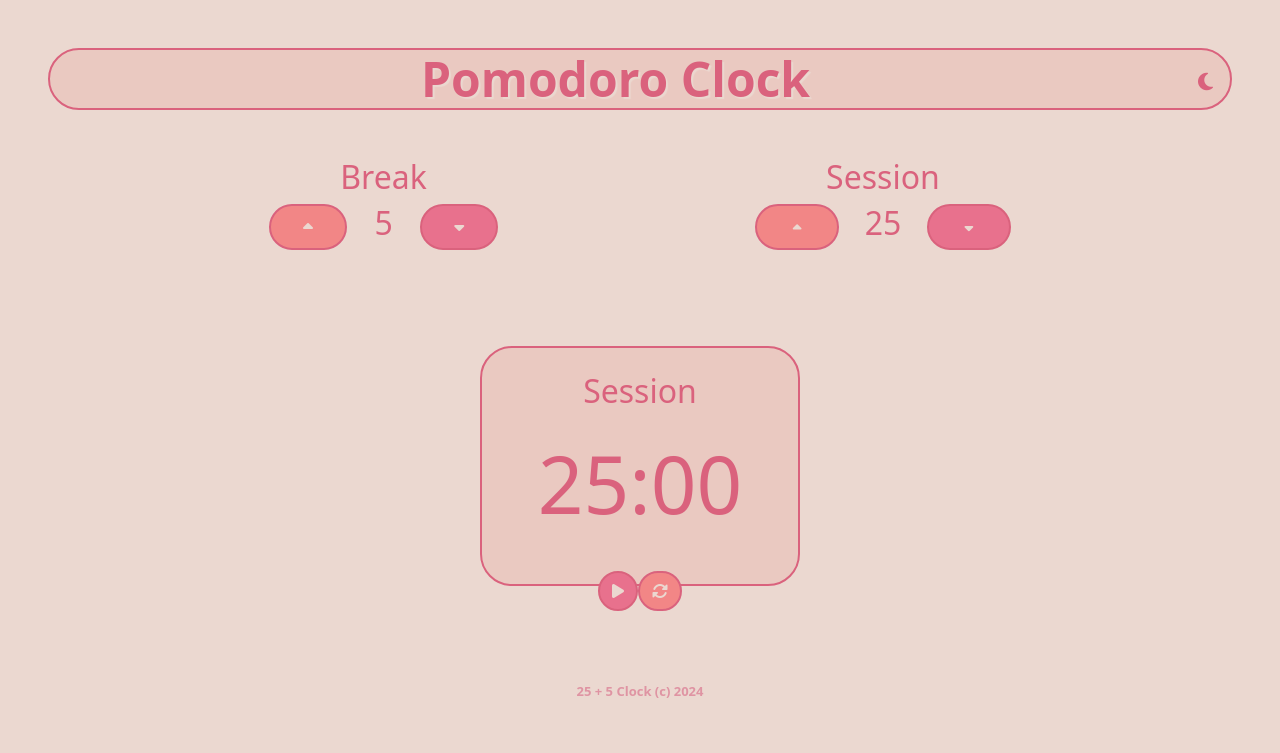
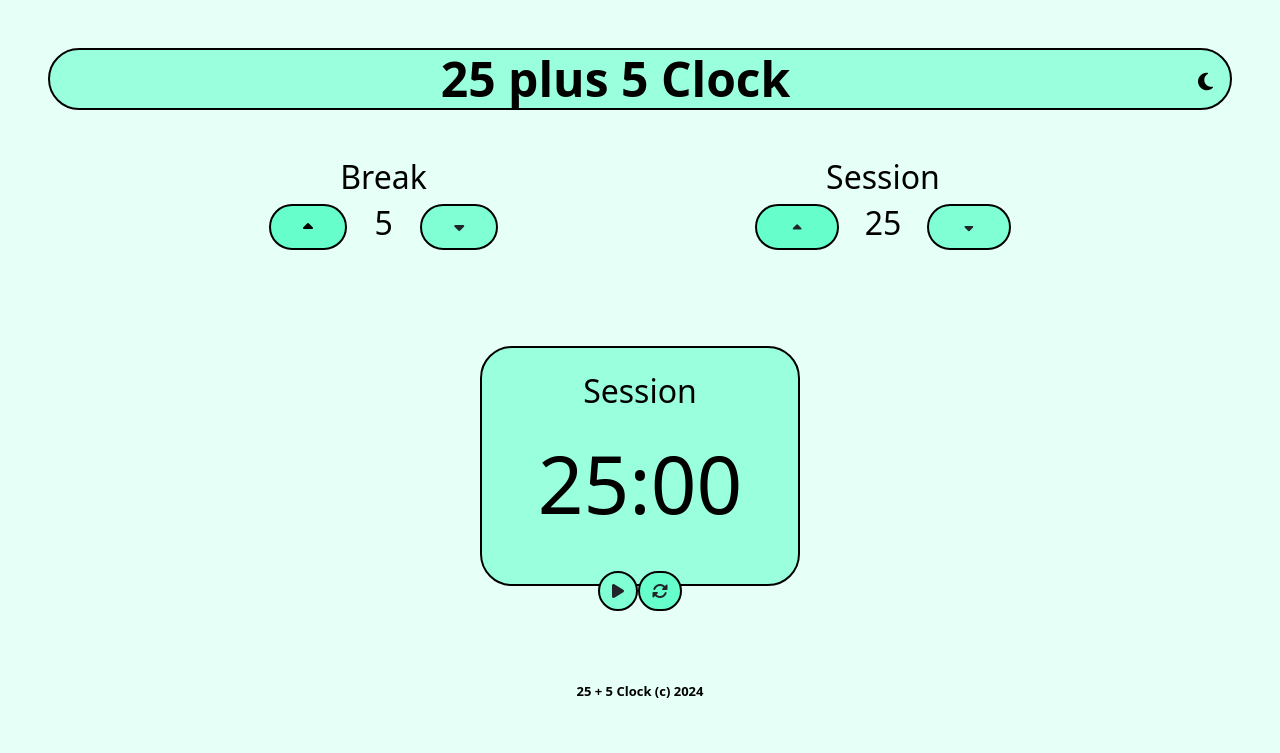
Before and after one commit to ecrujido/EPC_Build_a_25_PLUS_25_Clock, a plain HTML site: page index.html in a window 1280 px wide. Drawn offline with nearby package versions, Linux system fonts and the light colour scheme.

Commit message:
modified script.js & styles.css

```diff
--- a/script.js
+++ b/script.js
@@ -15,13 +15,11 @@ function App() {
   const [audio, setAudio] = useState("https://cdn.freecodecamp.org/testable-projects-fcc/audio/BeepSound.wav");
 
 
-  // Toggle between light/dark mode, updating the HTML document accordingly
   const toggleDarkMode = () => {
     setDarkMode(!darkMode);
   };
 
 
-  //  Effect hook that updates the class on the HTML document element based on the darkMode state.
   useEffect(() => {
     document.documentElement.classList.toggle("dark-mode", darkMode);
     },
@@ -35,7 +33,6 @@ function App() {
   };
 
 
-   //  Handles incrementing/decrementing the break/session length based on the type and amount provided.
   const handleIncrementDecrement = (type, amount) => {
 
     const isValidLength = (length) => length > 1 && length < 60;
@@ -58,14 +55,12 @@ function App() {
       setTimerOn(false);
     } else if (!timerOn) {
       let interval = setInterval(() => {
-
         setDisplayTime((prev) => {
           if (prev === 0 && !breakOnVar) {
             playAudio();
             breakOnVar = true;
             setBreakOn(true);
             return breakLength * 60;
-
           } else if (prev === 0 && breakOnVar) {
             playAudio();
             breakOnVar = false;
@@ -103,18 +98,14 @@ function App() {
   };
 
 
-  const getTimerClassName = () => {
-    if (displayTime < 60) {
-      return "timedisplay-flash";
-    }
-    return "";
-  };
+
+  const getTimerClassName = () => (displayTime < 60) ? "timedisplay-flash" : "";
 
 
   return (
     <div className="timer">
       <h1 className="text-center m-5 title">
-        Pomodoro Clock
+        25 plus 5 Clock
         <button
           className="btn btn-lg float-end p-3 drkmdbtn"
           onClick={toggleDarkMode}
@@ -190,13 +181,15 @@ function App() {
           </div>
             <button className="btn less" id="start_stop" onClick={startTimer}>
               {timerOn ? (
-              <i className="fa-solid fa-pause"></i>
+                // <i className=" fa-solid fa-pause"></i>
+                <i class="fa-solid fa-pause"></i>
               ) : (
-              <i className="fa-solid fa-play"></i>
+                // <i className=" fa-solid fa-play "></i>
+                <i class="fa-solid fa-play"></i>
               )}
             </button>
             <button className="btn more" id="reset" onClick={reset}>
-            <i class="fa-solid fa-rotate"></i>
+              <i class=" fa-solid fa-rotate"></i>
             </button>
           </div>
       </div>
--- a/styles.css
+++ b/styles.css
@@ -1,36 +1,41 @@
 :root {
-  --background-color: #ebd8d0;
-  --text-color: #da627d;
-  --footer-color: #df94a3;
-  --box-color: #eac9c1;
-  --more-color: #f28686;
-  --less-color: #e8718d;
+  --background-color: #e6fff7;
+  --text-color: black;
+  --footer-color: black;
+  --box-color: #99ffdd;
+  --more-color: #66ffcc;
+  --less-color: #80ffd4;
 }
 
+
 .dark-mode {
-  --background-color: #120f16;
-  --text-color: #a04574;
-  --box-color: #612940;
-  --more-color: #4b2347;
-  --less-color: #331d33;
+  --background-color: #000080;
+  --text-color: #808080;
+  --box-color: #0000b3;
+  --more-color: #00004d;
+  --less-color: #000066;
 }
+
 
 body {
   background-color: var(--background-color);
   color: var(--text-color);
 }
+
+
 .title {
   background-color: var(--box-color);
   border: 2px solid;
   border-radius: 2rem;
   font-size: 3rem;
   font-weight: bold;
-  text-shadow: 2px 2px 1px var(--background-color);
 }
+
 
 .drkmdbtn {
   color: var(--text-color);
 }
+
 
 .drkmdbtn:hover {
   color: var(--footer-color);
@@ -38,18 +43,22 @@ body {
 
 .more,
 .less {
-  color: #ebd8d0;
+  /* color: #ebd8d0; */
   border-radius: 2rem;
   border: 2px solid;
   border-color: var(--text-color);
 }
 
+
 .less {
   background-color: var(--less-color);
 }
+
+
 .more {
   background-color: var(--more-color);
 }
+
 
 .less:hover,
 .more:hover {
@@ -57,6 +66,7 @@ body {
   border: 2px solid;
   border-color: var(--text-color);
 }
+
 
 .container {
   width: 20rem;
@@ -99,11 +109,3 @@ body {
   margin-bottom: -5px;
   font-weight: bold;
 }
-.nana {
-  text-decoration: none;
-  color: var(--footer-color);
-  font-style: italic;
-}
-.nana:hover {
-  color: var(--text-color);
-}
```
Lines whose indentation alone changed are shown as unchanged.
